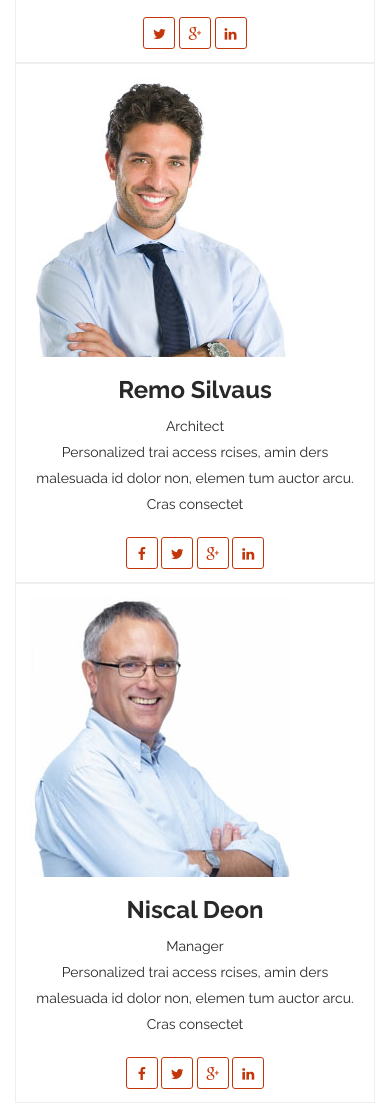
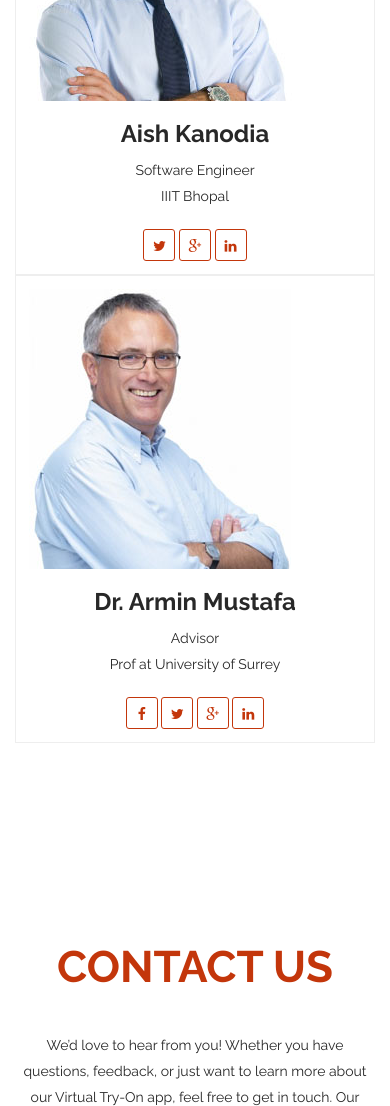
Before and after one commit to ocissor/ocissor.github.io, a plain HTML site: page index.html in a window 390 px wide. Shown: the part 5516-6622 px from the top of the page. Drawn offline with Linux system fonts and the light colour scheme.

```diff
--- a/css/styles.css
+++ b/css/styles.css
@@ -228,6 +228,8 @@
   background-size:cover;
   color:#fff;
   animation: backgroundSlideIn 2s ease-out forwards;
+  width:100%;
+  height:auto;
 }
 #hero-banner.item {
   height: 558px;
--- a/index.html
+++ b/index.html
@@ -286,12 +286,11 @@
                             <img class="img-responsive" src="images/team/03.jpg" alt="">
                         </div>
                         <div class="team-info">
-                            <h3>Remo Silvaus</h3>
-                            <span>Architect</span>
-							<p>Personalized trai access rcises, amin ders  malesuada id dolor non, elemen tum auctor arcu. Cras consectet</p>
+                            <h3>Aish Kanodia</h3>
+                            <span>Software Engineer</span>
+							<p>IIIT Bhopal</p>
                         </div>
                         <ul class="social-icons">
-                            <li><a href="#"><i class="fa fa-facebook"></i></a></li>
                             <li><a href="#"><i class="fa fa-twitter"></i></a></li>
                             <li><a href="#"><i class="fa fa-google-plus"></i></a></li>
                             <li><a href="#"><i class="fa fa-linkedin"></i></a></li>
@@ -304,9 +303,9 @@
                             <img class="img-responsive" src="images/team/04.jpg" alt="">
                         </div>
                         <div class="team-info">
-                            <h3>Niscal Deon</h3>
-                            <span>Manager</span>
-							<p>Personalized trai access rcises, amin ders  malesuada id dolor non, elemen tum auctor arcu. Cras consectet</p>
+                            <h3>Dr. Armin Mustafa</h3>
+                            <span>Advisor</span>
+							<p>Prof at University of Surrey</p>
                         </div>
                         <ul class="social-icons">
                             <li><a href="#"><i class="fa fa-facebook"></i></a></li>
```
